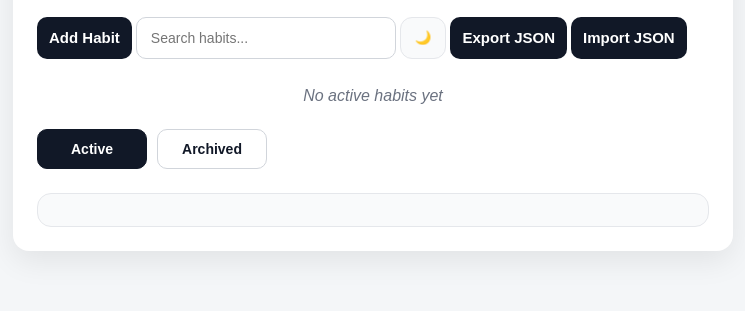
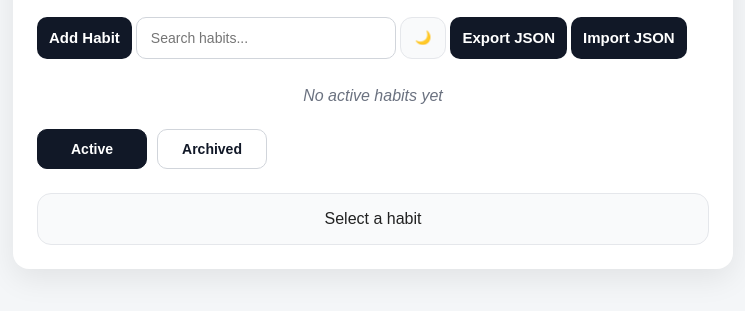
Before and after one commit to Nastia-Pirogova/Habit-Tracker, a website built with Vite: page habit-tracker/index.html in a window 1280 px wide. Shown: the part 187-498 px from the top of the page, without its empty margins (267-1012 px from the left). Built offline with nearby package versions, Linux system fonts and the light colour scheme.

Commit message:
fix: calendar render guard

```diff
--- a/habit-tracker/src/styles/main.css
+++ b/habit-tracker/src/styles/main.css
@@ -413,6 +413,7 @@ h1 {
     background: #f9fafb;
     border: 1px solid #e5e7eb;
     border-radius: 14px;
+    text-align: center;
 }
 
 .calendar-weekdays {
--- a/habit-tracker/src/ui/renderHabits.js
+++ b/habit-tracker/src/ui/renderHabits.js
@@ -152,7 +152,7 @@ function renderCalendar(state) {
     const container = document.querySelector("#calendar");
 
     if (!state.selectedHabitId) {
-        container.innerHTML = "";
+        container.innerHTML = `<div class="calendar-empty">Select a habit</div>`;
         return;
     }
 
```
